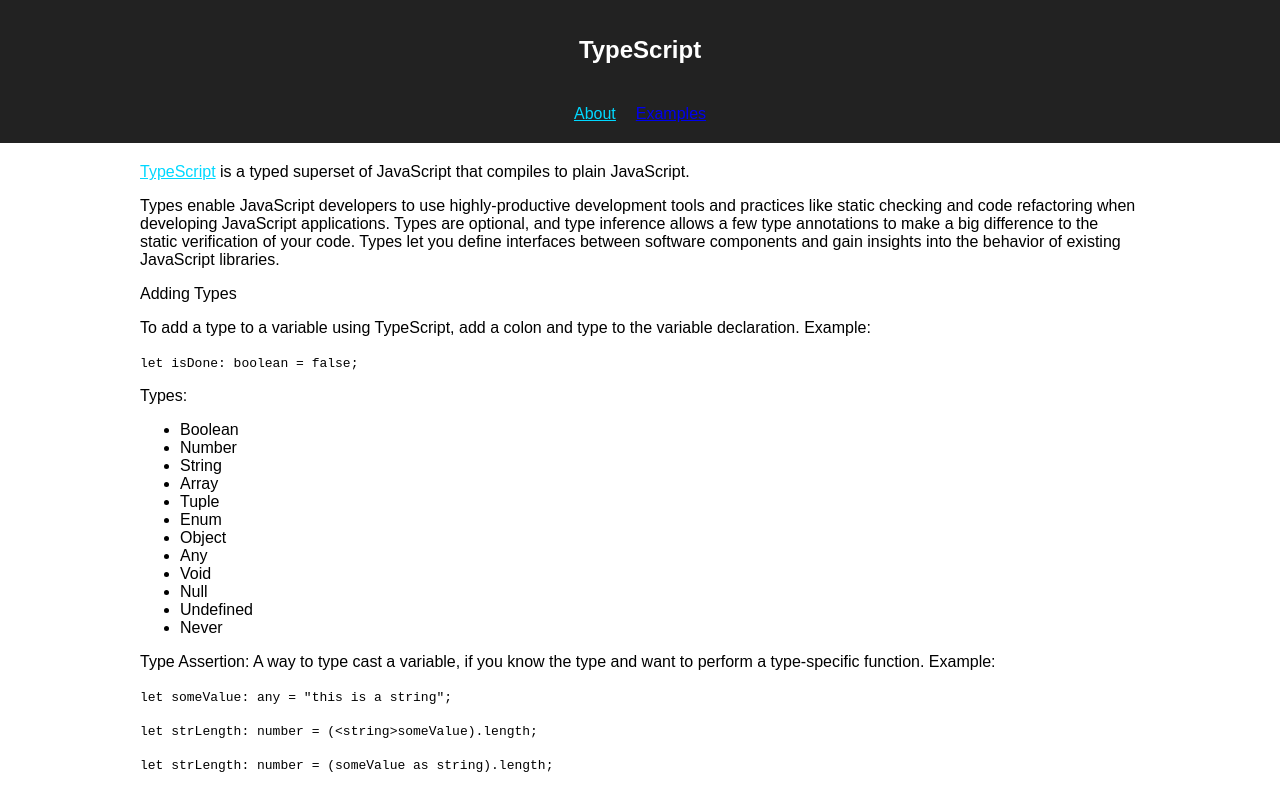
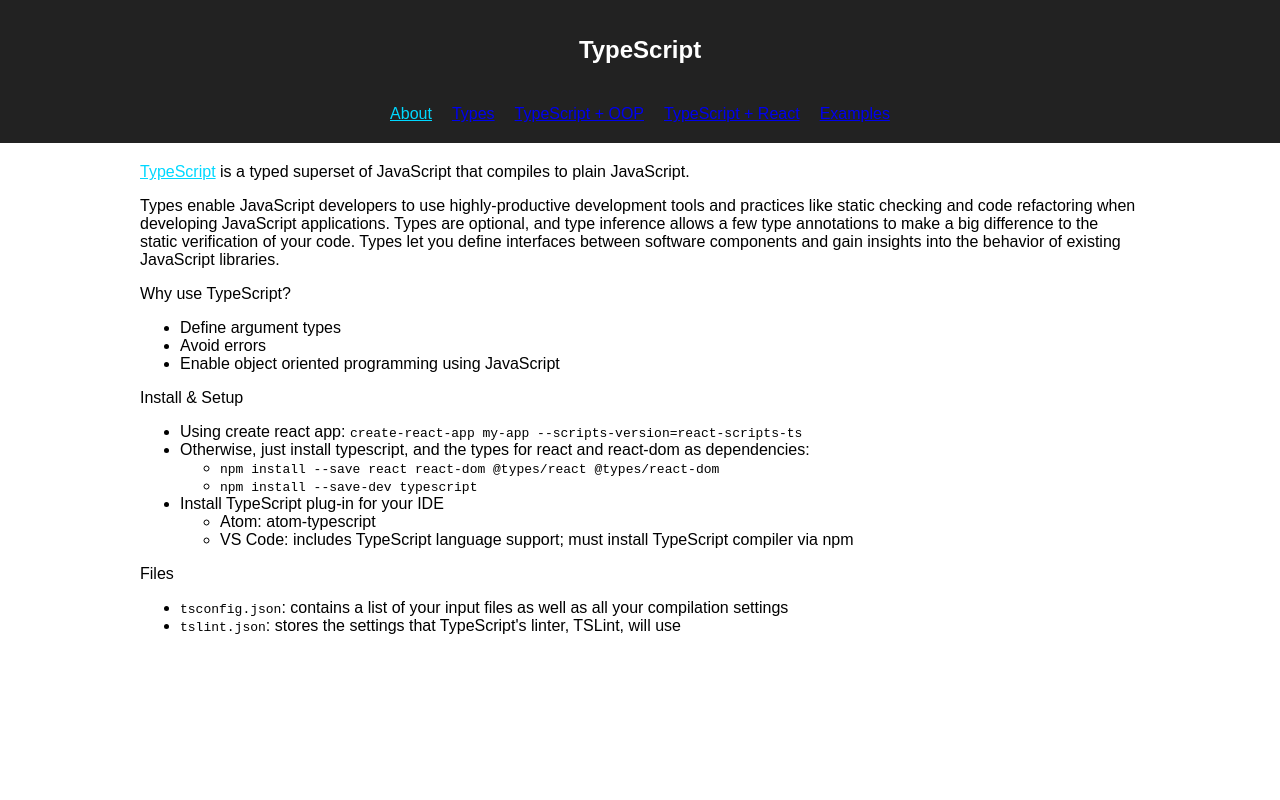
Before and after one commit to eerichmond02/typescript, a React (Create React App) app: page / in a window 1280 px wide. Built offline with nearby package versions, Linux system fonts and the light colour scheme; the HTML template or start-up script is replaced by a standard one.

Commit message:
additional sections & content

```diff
--- a/src/App.tsx
+++ b/src/App.tsx
@@ -3,6 +3,9 @@
 import "./App.css";
 import About from "./components/About";
 import Examples from "./components/Examples";
+import OOP from "./components/OOP";
+import ReactTypeScript from "./components/ReactTypeScript";
+import Types from "./components/Types";
 
 interface LinkParams {
   label: string;
@@ -32,11 +35,17 @@
             <h1 className="App-title">TypeScript</h1>
             <ul className="nav">
               <CustomLink label="About" to="/" exact={true}/>
+              <CustomLink label="Types" to="/types" />
+              <CustomLink label="TypeScript + OOP" to="/oop" />
+              <CustomLink label="TypeScript + React" to="/reacttypescript" />
               <CustomLink label="Examples" to="/examples" />
             </ul>
           </header>
           <div className="content">
             <Route path="/" exact={true} component={About} />
+            <Route path="/types" component={Types} />
+            <Route path="/oop" component={OOP} />
+            <Route path="/reacttypescript" component={ReactTypeScript} />
             <Route path="/examples" component={Examples} />
           </div>
         </div>
--- a/src/components/About.tsx
+++ b/src/components/About.tsx
@@ -1,34 +1,40 @@
 import * as React from 'react';
 
-function About() {
+const About = () => {
 
   return (
     <div>
       <p><a href="https://www.typescriptlang.org/index.html" className="typescriptLink"  target="_blank">TypeScript</a> is a typed superset of JavaScript that compiles to plain JavaScript.</p>
       <p>Types enable JavaScript developers to use highly-productive development tools and practices like static checking and code refactoring when developing JavaScript applications.
           Types are optional, and type inference allows a few type annotations to make a big difference to the static verification of your code. Types let you define interfaces between software components and gain insights into the behavior of existing JavaScript libraries.</p>
-      <p>Adding Types</p>
-      <p>To add a type to a variable using TypeScript, add a colon and type to the variable declaration. Example:</p>
-      <p><code>let isDone: boolean = false;</code></p>
-      <p>Types:</p>
+      <p>Why use TypeScript?</p>
       <ul>
-        <li>Boolean</li>
-        <li>Number</li>
-        <li>String</li>
-        <li>Array</li>
-        <li>Tuple</li>
-        <li>Enum</li>
-        <li>Object</li>
-        <li>Any</li>
-        <li>Void</li>
-        <li>Null</li>
-        <li>Undefined</li>
-        <li>Never</li>
+        <li>Define argument types</li>
+        <li>Avoid errors</li>
+        <li>Enable object oriented programming using JavaScript</li>
       </ul>
-      <p>Type Assertion: A way to type cast a variable, if you know the type and want to perform a type-specific function. Example:</p>
-      <p><code>let someValue: any = "this is a string";</code></p>
-      <p><code>let strLength: number = ({'<string>'}someValue).length;</code></p>
-      <p><code>let strLength: number = (someValue as string).length;</code></p>
+      <p>Install & Setup</p>
+      <ul>
+        <li>Using create react app: <code>create-react-app my-app --scripts-version=react-scripts-ts</code></li>
+        <li>
+          Otherwise, just install typescript, and the types for react and react-dom as dependencies:
+          <ul>
+            <li><code>npm install --save react react-dom @types/react @types/react-dom</code></li>
+            <li><code>npm install --save-dev typescript</code></li>
+          </ul>
+        </li>
+        <li>Install TypeScript plug-in for your IDE
+          <ul>
+            <li>Atom: atom-typescript</li>
+            <li>VS Code: includes TypeScript language support; must install TypeScript compiler via npm</li>
+          </ul>
+        </li>
+      </ul>
+      <p>Files</p>
+      <ul>
+        <li><code>tsconfig.json</code>: contains a list of your input files as well as all your compilation settings</li>
+        <li><code>tslint.json</code>: stores the settings that TypeScript's linter, TSLint, will use</li>
+      </ul>
     </div>
   );
 }
--- a/src/components/Examples.tsx
+++ b/src/components/Examples.tsx
@@ -37,3 +37,6 @@
 }
 
 export default Examples;
+
+// const nameToUpperCase = (name: string) => name.toUpperCase();
+// let upper = nameToUpperCase(123);
--- a/src/components/Hello.tsx
+++ b/src/components/Hello.tsx
@@ -5,7 +5,7 @@
   enthusiasmLevel?: number;
 }
 
-function Hello({ name, enthusiasmLevel = 1 }: Props) {
+const Hello = ({ name, enthusiasmLevel = 1 }: Props) => {
   if (enthusiasmLevel <= 0) {
     throw new Error('You could be a little more enthusiastic. :D');
   }
--- /dev/null
+++ b/src/components/OOP.tsx
@@ -0,0 +1,12 @@
+import * as React from 'react';
+
+const OOP = () => {
+
+  return (
+    <div>
+      <p>TypeScript + Object Oriented Programming</p>
+    </div>
+  );
+}
+
+export default OOP;
--- /dev/null
+++ b/src/components/ReactTypeScript.tsx
@@ -0,0 +1,12 @@
+import * as React from 'react';
+
+const ReactTypeScript = () => {
+
+  return (
+    <div>
+      <p>Using TypeScript with React</p>
+    </div>
+  );
+}
+
+export default ReactTypeScript;
--- /dev/null
+++ b/src/components/Types.tsx
@@ -0,0 +1,33 @@
+import * as React from 'react';
+
+const Types = () => {
+
+  return (
+    <div>
+      <p>Adding Types</p>
+      <p>To add a type to a variable using TypeScript, add a colon and type to the variable declaration. Example:</p>
+      <p><code>let isDone: boolean = false;</code></p>
+      <p>Types:</p>
+      <ul>
+        <li>Boolean</li>
+        <li>Number</li>
+        <li>String</li>
+        <li>Array</li>
+        <li>Tuple</li>
+        <li>Enum</li>
+        <li>Object</li>
+        <li>Any</li>
+        <li>Void</li>
+        <li>Null</li>
+        <li>Undefined</li>
+        <li>Never</li>
+      </ul>
+      <p>Type Assertion: A way to type cast a variable, if you know the type and want to perform a type-specific function. Example:</p>
+      <p><code>let someValue: any = "this is a string";</code></p>
+      <p><code>let strLength: number = ({'<string>'}someValue).length;</code></p>
+      <p><code>let strLength: number = (someValue as string).length;</code></p>
+    </div>
+  );
+}
+
+export default Types;
--- a/tsconfig.json
+++ b/tsconfig.json
@@ -18,6 +18,11 @@
     "suppressImplicitAnyIndexErrors": true,
     "noUnusedLocals": true
   },
+  "filesGlob": [
+    "**/*.ts",
+    "**/*.tsx",
+    "!node_modules/**"
+  ],
   "exclude": [
     "node_modules",
     "build",
```
